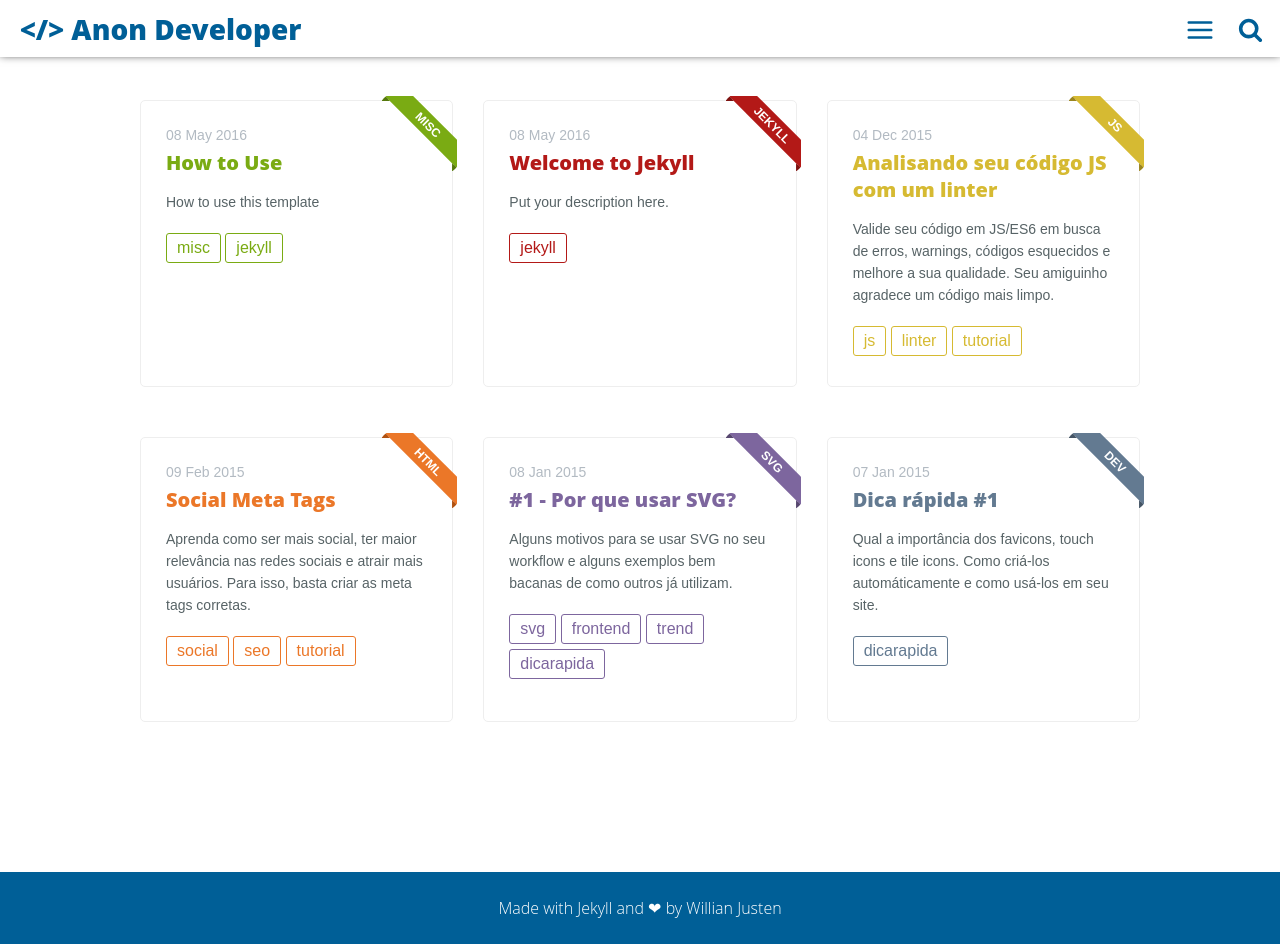
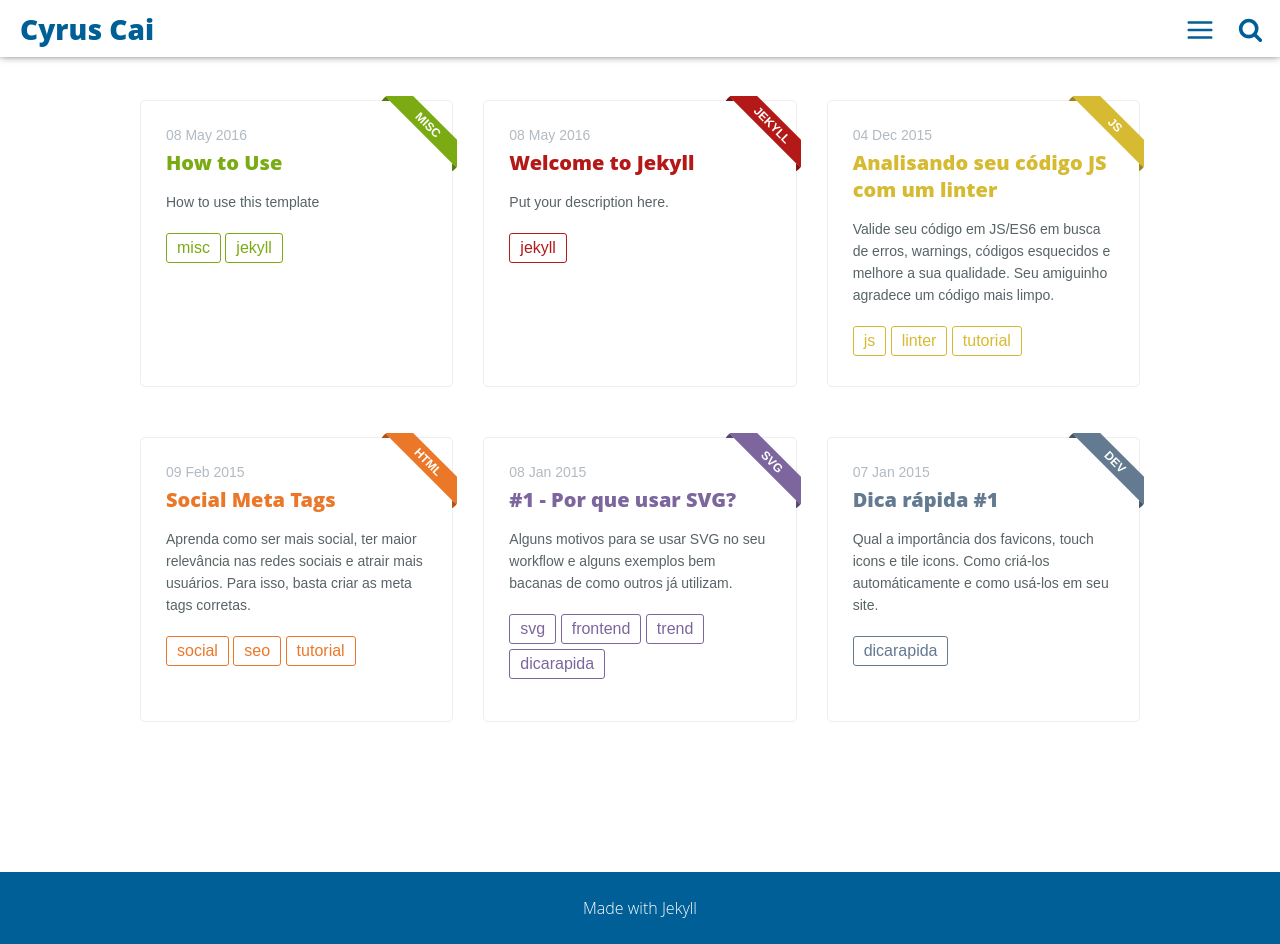
Before and after one commit to FindCyrus/findcyrus.github.io, a Jekyll site: the page built from index.html, in a window 1280 px wide and 944 px high. Built offline with Jekyll 4.4.1, drawn with Linux system fonts in a browser that asks for light colours.

Commit message:
change title name

```diff
--- a/_config.yml
+++ b/_config.yml
@@ -1,11 +1,11 @@
 # Site settings
 description: This is a new starter to be implemented.
 baseurl: "" # the subpath of your site, e.g. /blog
-url: "https://http://findcyrus.github.io/" # the base hostname & protocol for your site e.g. http://willianjusten.com.br
+url: "http://findcyrus.github.io/" # the base hostname & protocol for your site e.g. http://willianjusten.com.br
 
 # User settings
 username: Lorem Ipsum
-user_description: Anon Developer at Lorem Ipsum Dolor
+user_description: Cyrus Cai. Des to be implemented
 user_title: Cyrus Cai
 email: cyrus_cai@epam.com
 twitter_username: lorem_ipsum
--- a/_includes/footer.html
+++ b/_includes/footer.html
@@ -1,4 +1,4 @@
 <footer>
-    <p>Made with <a href="http://jekyllrb.com/" target="_blank">Jekyll</a> and <span class="love">❤</span> by <a href="http://willianjusten.com.br">Willian Justen</a></p>
+    <p>Made with <a href="http://jekyllrb.com/" target="_blank">Jekyll</a>
 </footer>
 <script src="{{ "/assets/js/main.js" | prepend: site.baseurl }}"></script>
--- a/src/styl/_header.styl
+++ b/src/styl/_header.styl
@@ -27,7 +27,7 @@ $bg
 			transition all .4s
 			content '</> AD'
 			+above(cut)
-				content '</> Anon Developer'
+				content 'Cyrus Cai'
 
 // Header Post
 .header-post
```
Also changed, not shown: assets/css/main.css.
